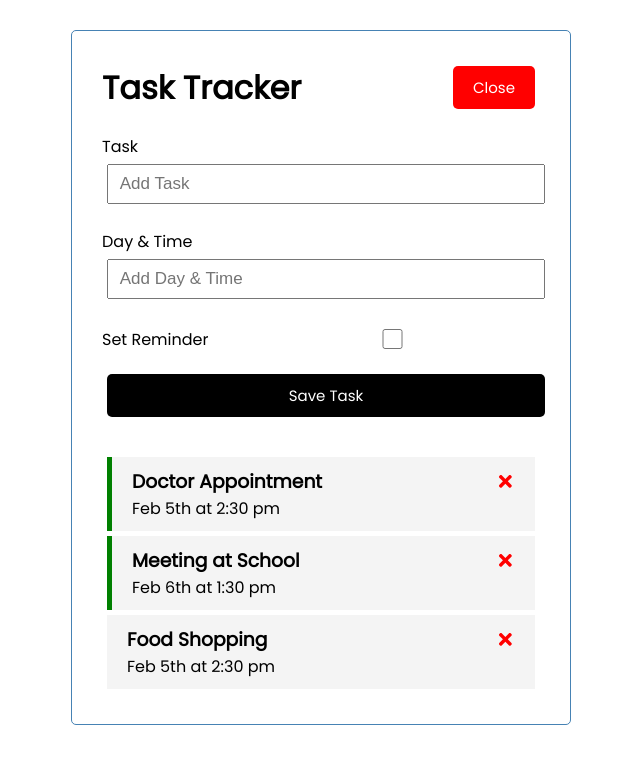
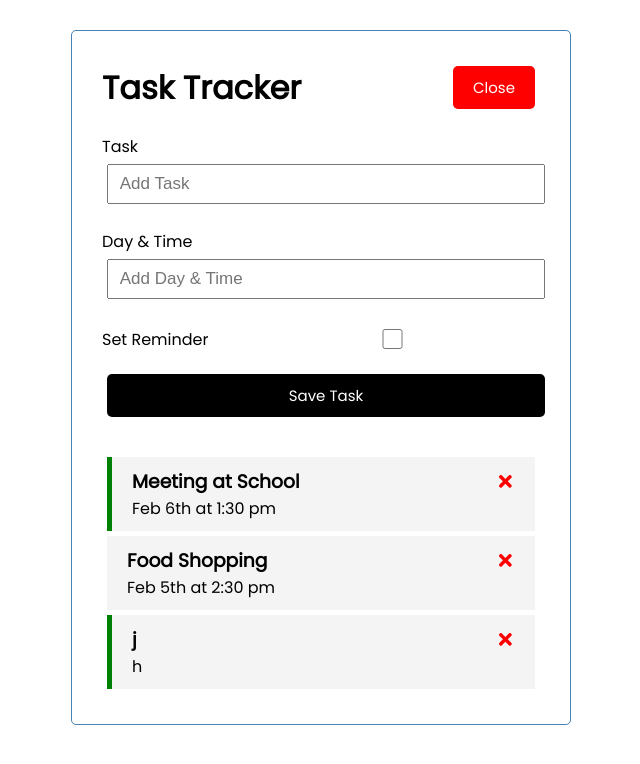
Before and after one commit to prajwalahetti/react-task-track, a React (Create React App) app: page / in a window 1280 px wide. Shown: the top 764 px of the page, without its empty margins (319-959 px from the left). Built offline with nearby package versions, Linux system fonts and the light colour scheme; data requests are answered from the project's data file.

Commit message:
pure frontend

```diff
--- a/src/App.js
+++ b/src/App.js
@@ -3,31 +3,38 @@ import Header from './componenets/Header';
 import Tasks from './componenets/Tasks';
 import { useState } from 'react';
 import AddTask from './componenets/AddTask';
-import { useEffect } from 'react';
+//import { useEffect } from 'react';
 function App() {
 
   const [showAddTask,setShowAddTask]=useState(true)
-  const [tasks,setTasks]=useState([])
-  useEffect(()=>{
+  const [tasks,setTasks]=useState([
+    {
+      "id": 2,
+      "text": "Meeting at School",
+      "day": "Feb 6th at 1:30 pm",
+      "reminder": true
+    },
+    {
+      "id": 3,
+      "text": "Food Shopping",
+      "day": "Feb 5th at 2:30 pm",
+      "reminder": false
+    },
+    {
+      "text": "j",
+      "day": "h",
+      "reminder": true,
+      "id": 4
+    }
+  ])
 
-    const getTasks=async()=>
-    {
-      const tasksFromServer=await fetchTasks()
-      setTasks(tasksFromServer)
 
-    }
 
-    getTasks()
-  },[])
-  // fetch tasks
-const fetchTasks=async()=>
-    {
-      const res =await fetch('http://localhost:5000/tasks')
-      const data=await res.json()
-      return data
-    }
+
+
+
     // delete task
-    const deleteTask =(id) =>
+       const deleteTask =(id) =>
     {
       setTasks(tasks.filter((task)=>task.id!==id))
     }
@@ -44,9 +51,8 @@ const fetchTasks=async()=>
      const newTask={id,...task}
      setTasks([...tasks,newTask])
     }
-  return (
-    <div className="container">
-
+    return (
+    <div className='container'>
       <Header  onAdd={()=> setShowAddTask (!showAddTask)} showAdd={showAddTask}></Header>
       {showAddTask && <AddTask onAdd={addTask}></AddTask> }
       { tasks.length>0 ? <Tasks tasks={tasks} onDelete={deleteTask} onToggle={toggleReminder}></Tasks> :'NO TASKS TO SHOW'}
```
